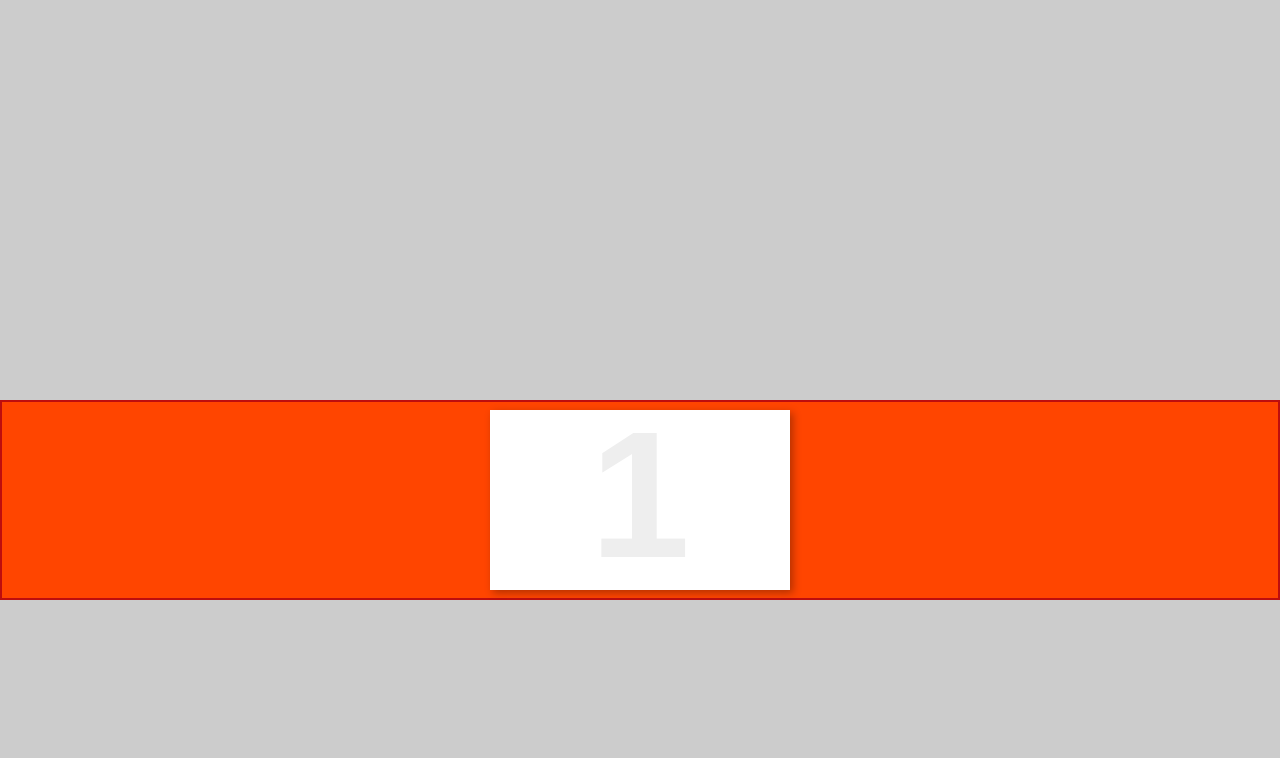
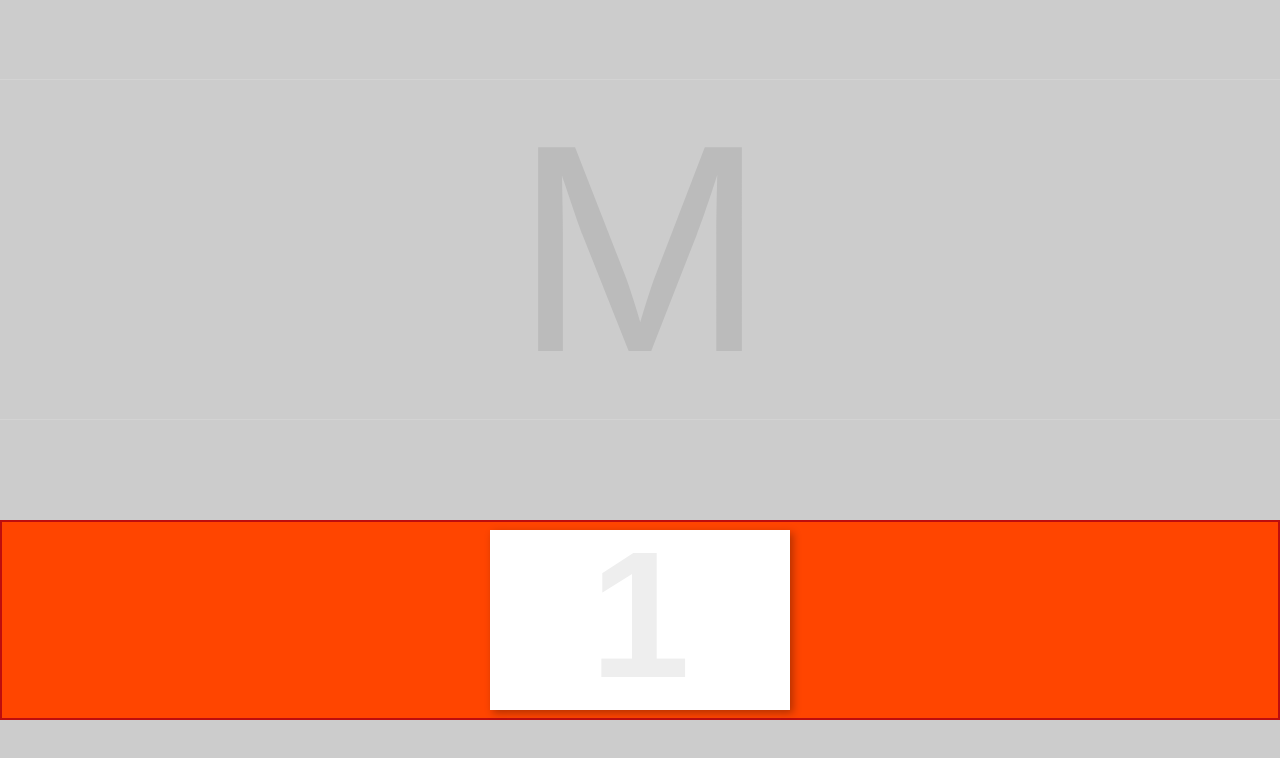
Before and after one commit to nicatspark/react-slider, a React (Create React App) app: page / in a window 1280 px wide. Shown: the top 758 px of the page. Built offline with nearby package versions, Linux system fonts and the light colour scheme.

Commit message:
Added selected container.

```diff
--- a/src/App.js
+++ b/src/App.js
@@ -1,4 +1,4 @@
-import React from 'react';
+import React, { useRef } from 'react';
 import styled from 'styled-components';
 import Slider from './components/Slider';
 
@@ -7,19 +7,53 @@ const Container = styled.div`
   width: 100vw;
   background: #ccc;
   color: #333;
-  & > div {
+  & > nav {
     position: absolute;
-    top: 50%;
+    top: 65%;
     left: 0;
     right: 0;
     height: 200px;
   }
 `;
 
+const SelectedItem = styled.div`
+  position: absolute;
+  top: 10%;
+  left: 0;
+  width: 100vw;
+  display: flex;
+  justify-content: center;
+  align-items: center;
+  outline: 1px solid #d3d3d3;
+  min-height: 300px;
+  font-size: 280px;
+  color: #bbb;
+  filter: blur(0);
+  transition: 1s all;
+  &.dotransition {
+    color: #ccc;
+    transition: unset;
+    filter: blur(30px);
+    font-size: 350px;
+  }
+`;
+
 function App() {
+  const selectedContainer = useRef();
+  const handleSelected = item => {
+    const selDisplay = selectedContainer.current;
+    selDisplay.innerHTML = item.itemNr;
+    selDisplay.classList.add('dotransition');
+    setTimeout(
+      () => selDisplay.classList.remove('dotransition'),
+      100,
+    );
+  };
+
   return (
     <Container>
-      <Slider />
+      <SelectedItem ref={selectedContainer}>M</SelectedItem>
+      <Slider handleSelect={handleSelected} />
     </Container>
   );
 }
--- a/src/components/Slider.js
+++ b/src/components/Slider.js
@@ -2,7 +2,7 @@ import React, { useRef, useState } from 'react';
 import styled from 'styled-components';
 import _ from 'lodash';
 
-const CardsContainer = styled.div`
+const CardsContainer = styled.nav`
   background: orangered;
   font-family: sans-serif;
   scroll-snap-type: x mandatory;
@@ -49,28 +49,28 @@ const Card = styled.div`
   color: #eee;
 `;
 
-function Slider() {
+function Slider(props) {
   // eslint-disable-next-line
   const { isScrolled, setScrolled } = useState(false);
   const sliderContainer = useRef(null);
   // eslint-disable-next-line
   const [payload, setPayload] = useState([
-    { card: 1 },
-    { card: 2 },
-    { card: 3 },
-    { card: 4 },
-    { card: 5 },
-    { card: 6 },
-    { card: 7 },
+    { itemNr: 1 },
+    { itemNr: 2 },
+    { itemNr: 3 },
+    { itemNr: 4 },
+    { itemNr: 5 },
+    { itemNr: 6 },
+    { itemNr: 7 },
   ]);
 
   const handleScroll = e => {
-    console.log(
-      Math.round(
-        sliderContainer.current.scrollLeft /
-          sliderContainer.current.offsetWidth,
-      ) + 1,
+    const selectedCard = Math.round(
+      sliderContainer.current.scrollLeft /
+        sliderContainer.current.offsetWidth,
     );
+    console.log(selectedCard);
+    props.handleSelect(payload[selectedCard]);
   };
 
   return (
@@ -80,7 +80,7 @@ function Slider() {
     >
       {payload.map((card, i) => (
         <CardSection key={i}>
-          <Card>{card.card}</Card>
+          <Card>{card.itemNr}</Card>
         </CardSection>
       ))}
     </CardsContainer>
```
